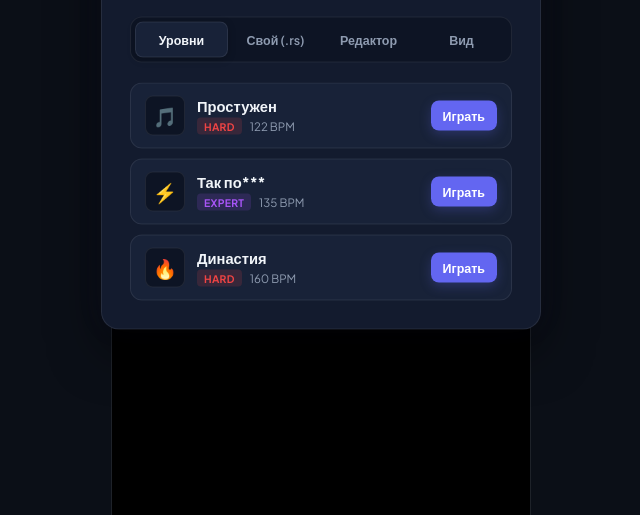
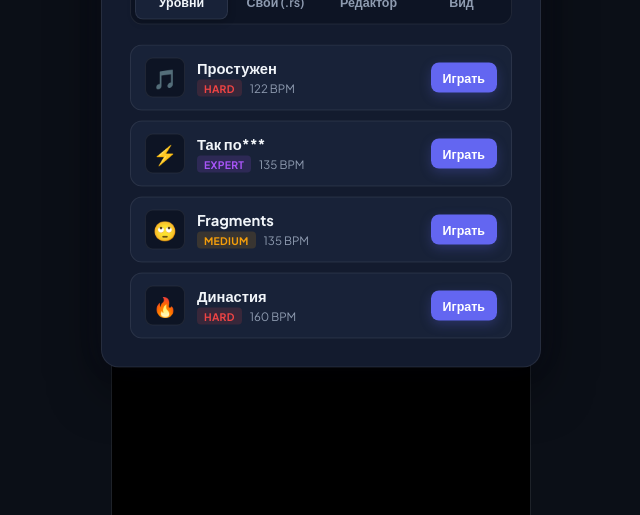
Before and after one commit to sqwerxx/PiuPauOyOyOy, a plain HTML site: page index.html in a window 1280 px wide. Shown: the part 285-800 px from the top of the page, without its empty margins (319-959 px from the left). Drawn offline with Linux system fonts and the light colour scheme.

Commit message:
Update index.html

```diff
--- a/index.html
+++ b/index.html
@@ -781,6 +781,16 @@
             },
             {
                 id: 3,
+                title: "Fragments",
+                author: "xaev",
+                bpm: 135,
+                timeSig: "4/4",
+                difficulty: "Medium",
+                cover: "🙄",
+                file: "fragments.rs"
+            },
+            {
+                id: 4,
                 title: "Династия",
                 author: "VILLIAN, madk1d",
                 bpm: 160,
```
